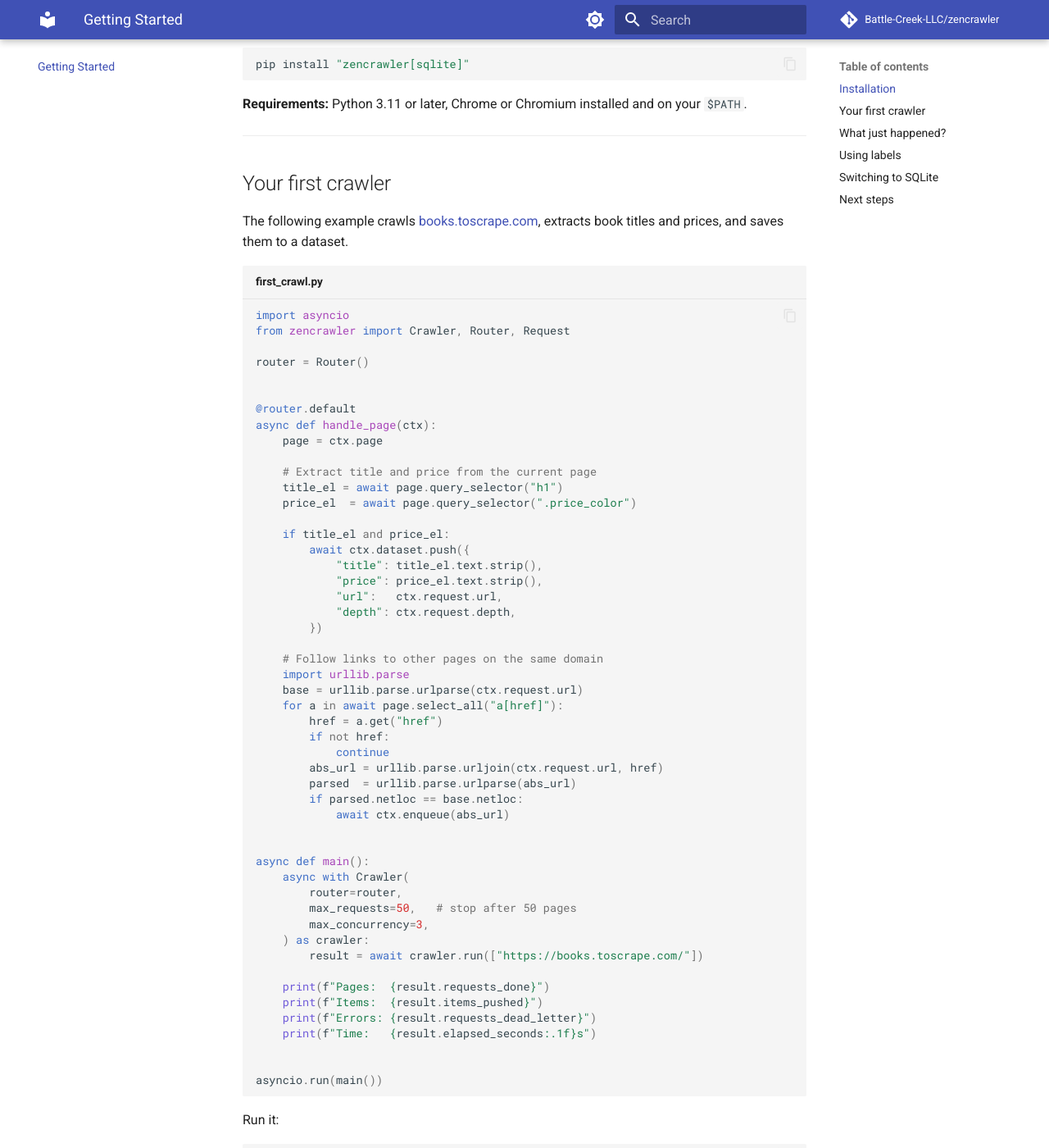
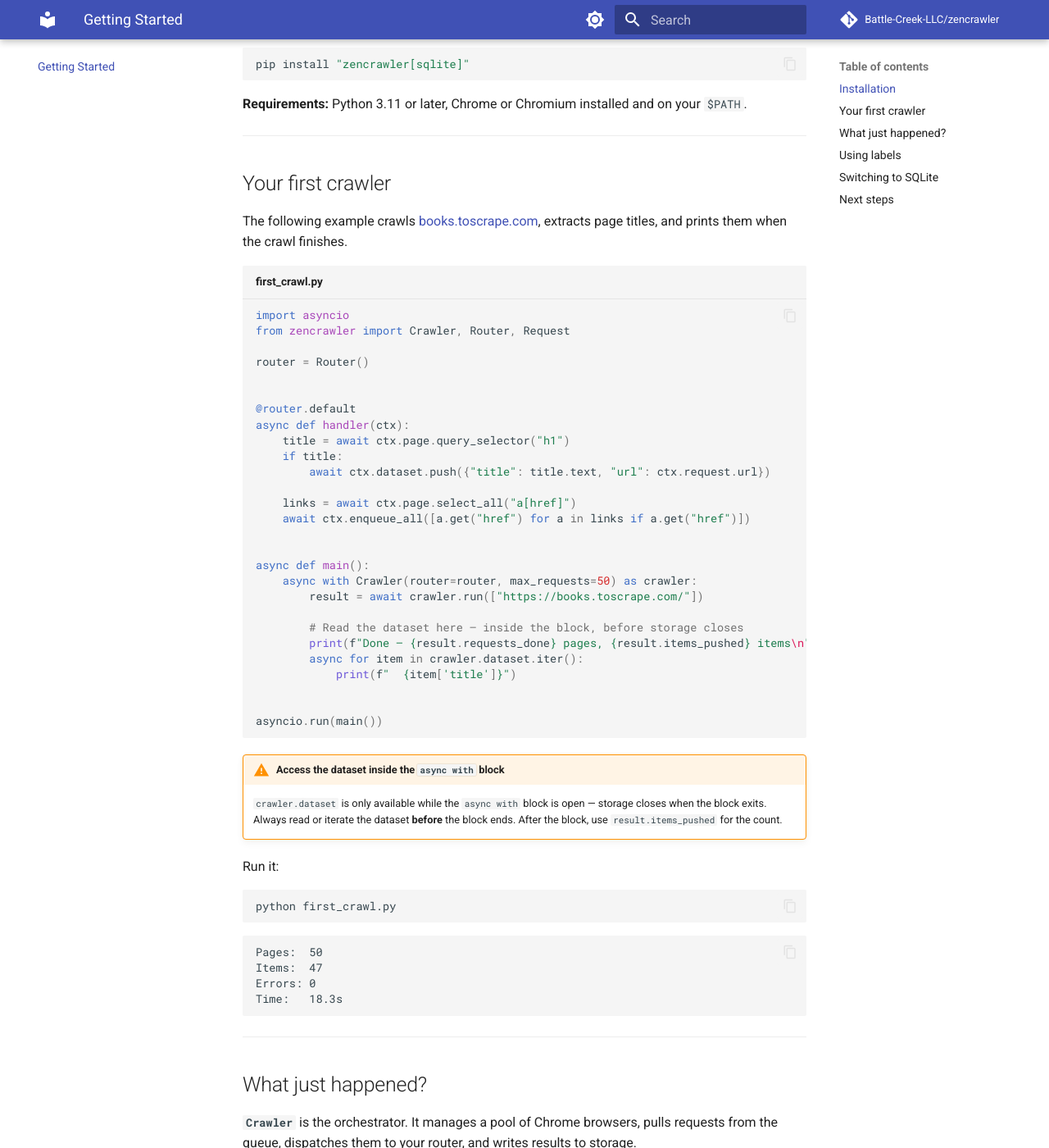
Before and after one commit to Battle-Creek-LLC/zencrawler, an MkDocs documentation site: the page built from docs/getting-started.md, in a window 1280 px wide and 1400 px high, scrolled down 318 px. Shown: the whole window at 82% size. Built offline with MkDocs 1.6.1 and Material for MkDocs 9.7.7, drawn with Linux system fonts in a browser that asks for light colours; comment, search, counter and statistics services are not loaded.

Commit message:
Show dataset iteration inside async with block in getting started

````diff
--- a/docs/getting-started.md
+++ b/docs/getting-started.md
@@ -18,7 +18,7 @@ pip install "zencrawler[sqlite]"
 
 ## Your first crawler
 
-The following example crawls [books.toscrape.com](https://books.toscrape.com), extracts book titles and prices, and saves them to a dataset.
+The following example crawls [books.toscrape.com](https://books.toscrape.com), extracts page titles, and prints them when the crawl finishes.
 
 ```python title="first_crawl.py"
 import asyncio
@@ -28,50 +28,32 @@ router = Router()
 
 
 @router.default
-async def handle_page(ctx):
-    page = ctx.page
+async def handler(ctx):
+    title = await ctx.page.query_selector("h1")
+    if title:
+        await ctx.dataset.push({"title": title.text, "url": ctx.request.url})
 
-    # Extract title and price from the current page
-    title_el = await page.query_selector("h1")
-    price_el  = await page.query_selector(".price_color")
-
-    if title_el and price_el:
-        await ctx.dataset.push({
-            "title": title_el.text.strip(),
-            "price": price_el.text.strip(),
-            "url":   ctx.request.url,
-            "depth": ctx.request.depth,
-        })
-
-    # Follow links to other pages on the same domain
-    import urllib.parse
-    base = urllib.parse.urlparse(ctx.request.url)
-    for a in await page.select_all("a[href]"):
-        href = a.get("href")
-        if not href:
-            continue
-        abs_url = urllib.parse.urljoin(ctx.request.url, href)
-        parsed  = urllib.parse.urlparse(abs_url)
-        if parsed.netloc == base.netloc:
-            await ctx.enqueue(abs_url)
+    links = await ctx.page.select_all("a[href]")
+    await ctx.enqueue_all([a.get("href") for a in links if a.get("href")])
 
 
 async def main():
-    async with Crawler(
-        router=router,
-        max_requests=50,   # stop after 50 pages
-        max_concurrency=3,
-    ) as crawler:
+    async with Crawler(router=router, max_requests=50) as crawler:
         result = await crawler.run(["https://books.toscrape.com/"])
 
-    print(f"Pages:  {result.requests_done}")
-    print(f"Items:  {result.items_pushed}")
-    print(f"Errors: {result.requests_dead_letter}")
-    print(f"Time:   {result.elapsed_seconds:.1f}s")
+        # Read the dataset here — inside the block, before storage closes
+        print(f"Done — {result.requests_done} pages, {result.items_pushed} items\n")
+        async for item in crawler.dataset.iter():
+            print(f"  {item['title']}")
 
 
 asyncio.run(main())
 ```
+
+!!! warning "Access the dataset inside the `async with` block"
+    `crawler.dataset` is only available while the `async with` block is open — storage closes
+    when the block exits. Always read or iterate the dataset **before** the block ends.
+    After the block, use `result.items_pushed` for the count.
 
 Run it:
 
````
Also changed, not shown: docs/index.md (+6 -1 lines).
